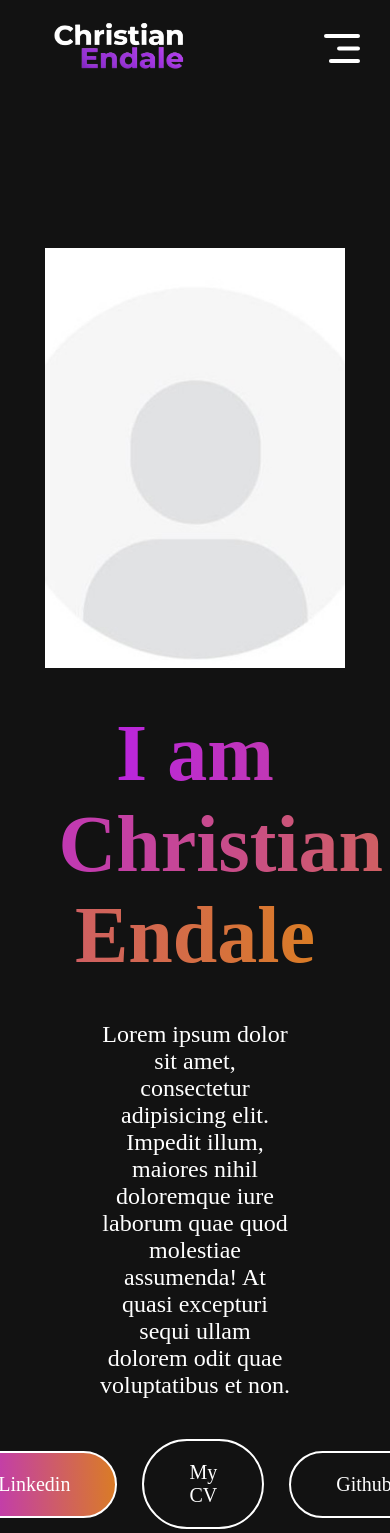
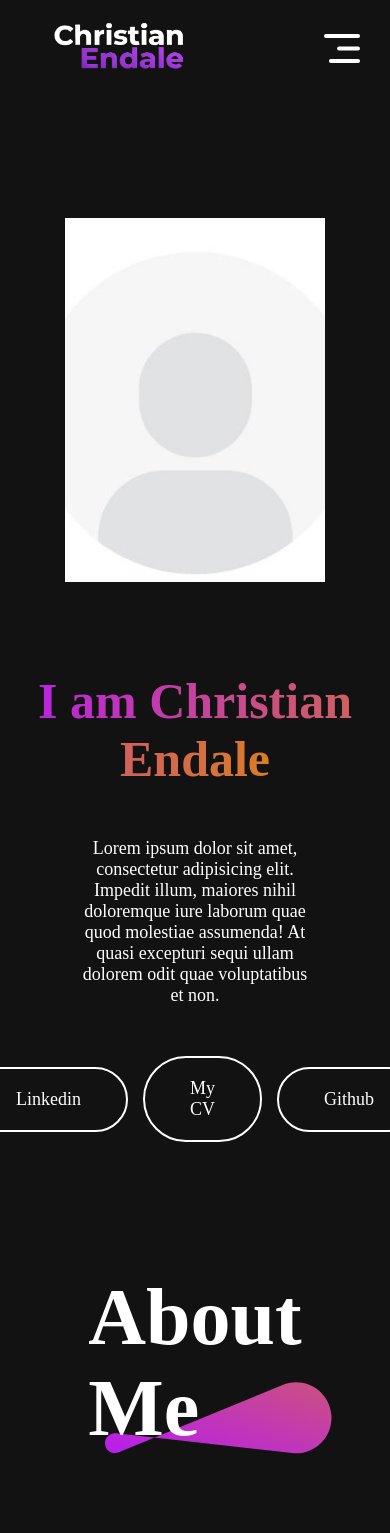
Before and after one commit to christianendale/christianendale.github.io, a React (Vite) app: page / in a window 390 px wide. Shown: the top 1533 px of the page. Built offline with nearby package versions, Linux system fonts and the light colour scheme.

Commit message:
`Refactor Hero component CSS and JSX: update styles, hover effects, and responsive design`

```diff
--- a/src/Components/Hero/Hero.css
+++ b/src/Components/Hero/Hero.css
@@ -37,27 +37,52 @@
 	margin-bottom: 50px;
 }
 
-.heroConnect {
-	padding: 20px 45px;
-	border-radius: 50px;
-	border: 2px solid white;
-	background: linear-gradient(267deg, #da7c25 0.36%, #b923e1 102.06%);
-	cursor: pointer;
-	transition: 0.2s;
-}
-
-.heroResume {
+.heroConnect,
+.heroResume,
+.heroGithub {
 	padding: 20px 45px;
 	border-radius: 50px;
 	border: 2px solid white;
 	cursor: pointer;
-	transition: 0.2s;
+	transition: 0.5s;
 }
 
-.heroConnect:hover {
+.heroConnect:hover,
+.heroGithub:hover,
+.heroResume:hover {
 	border-color: #b923e1;
+	background: linear-gradient(267deg, #da7c25 0.36%, #b923e1 102.06%);
 }
 
-.heroResume:hover {
-	border-color: #b923e1;
+@media (max-width: 768px) {
+	.hero img {
+		margin-top: 120px;
+		width: 260px;
+	}
+
+	.hero h1 {
+		font-size: 5rem;
+		width: 90%;
+		margin-top: 50px;
+	}
+
+	.hero p {
+		width: 60%;
+		font-size: 1.8rem;
+		margin: 10px 0px;
+	}
+
+	.heroAction {
+		gap: 15px;
+		font-size: 1.8rem;
+		font-weight: 500;
+		margin-bottom: 50px;
+	}
+
+	/* .heroConnect,
+	.heroResume,
+	.heroGithub {
+		padding: 25px 30px;
+		border-radius: 40px;
+	} */
 }
--- a/src/Components/Hero/Hero.jsx
+++ b/src/Components/Hero/Hero.jsx
@@ -9,15 +9,11 @@ const Hero = () => {
 			<h1>
 				<span>I am Christian Endale</span>
 			</h1>
-			<p>
-				Lorem ipsum dolor sit amet, consectetur adipisicing elit. Impedit illum, maiores
-				nihil doloremque iure laborum quae quod molestiae assumenda! At quasi excepturi
-				sequi ullam dolorem odit quae voluptatibus et non.
-			</p>
+			<p>Lorem ipsum dolor sit amet, consectetur adipisicing elit. Impedit illum, maiores nihil doloremque iure laborum quae quod molestiae assumenda! At quasi excepturi sequi ullam dolorem odit quae voluptatibus et non.</p>
 			<div className="heroAction">
 				<div className="heroConnect">Linkedin</div>
 				<div className="heroResume">My CV</div>
-				<div className="heroResume">Github</div>
+				<div className="heroGithub">Github</div>
 			</div>
 		</div>
 	);
```
